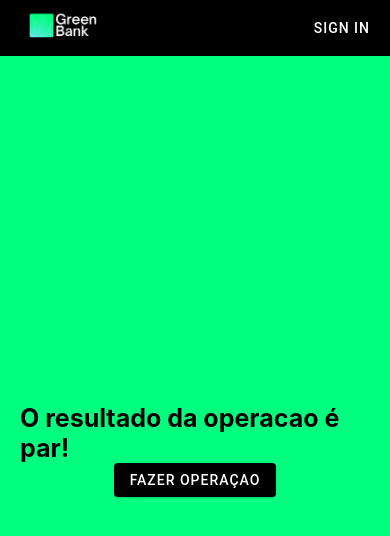
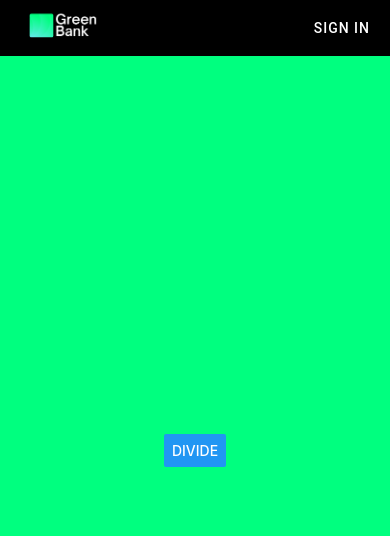
Before and after one commit to CibeleMartins/reactNativePractice, a React Native app: screen / in a window 390 px wide. Shown: the top 536 px of the page. Built offline with nearby package versions, Linux system fonts and the light colour scheme.

Commit message:
🚧 feat: implemented conditional rendering 1

```diff
--- a/src/App.js
+++ b/src/App.js
@@ -28,6 +28,9 @@ import RCondicional from "./renderizacaoCondicional/RCondicional";
 import RCondicional1 from "./renderizacaoCondicional/RCondicional1";
 
 import RCondicional2 from "./renderizacaoCondicional/RCondicional2";
+import Usuario from './renderizacaoCondicional/Usuario';
+import Operacao from "./renderizacaoCondicional/Operacao";
+
 
 export default function App () {
 
@@ -45,9 +48,13 @@ export default function App () {
 
             {/* <Login/> */}
 
-            <RCondicional2
-            num1={3} num2={0}/>
+            {/* <RCondicional2
+            num1={3} num2={0}/> */}
 
+            {/* <Usuario
+            usuario={{nome: 'Josh', email: 'joshcallfmann@hotmail.com'}}/> */}
+
+            <Operacao num1={50} num2={2}/>
 
 
         </View>
--- /dev/null
+++ b/src/renderizacaoCondicional/If.js
@@ -0,0 +1,12 @@
+export default (props) => {
+
+    if (props.teste) {
+
+
+        return props.children
+
+    } else {
+
+        return false
+    }
+}
--- /dev/null
+++ b/src/renderizacaoCondicional/If2.js
@@ -0,0 +1,11 @@
+export default (props) => {
+
+    if (props.num == "pode dividir") {
+
+        return props.children
+
+    } else {
+
+        return false
+    }
+}
--- /dev/null
+++ b/src/renderizacaoCondicional/Operacao.js
@@ -0,0 +1,38 @@
+import React, {useState} from 'react';
+
+import { Text, Button } from 'react-native';
+
+import If2 from './If2';
+
+
+export default ({num1, num2})=> {
+
+
+    const [divisao, setDivisao] = useState()
+
+
+    function divide() {
+
+        return setDivisao(num1 / num2)
+    }
+
+
+return (
+
+
+         <If2 num="pode dividir">
+
+            <Text>{divisao}</Text>
+            <Button
+            title='Divide'
+            onPress={divide}
+            />
+
+
+         </If2>
+
+)
+
+
+
+}
--- /dev/null
+++ b/src/renderizacaoCondicional/Usuario.js
@@ -0,0 +1,29 @@
+import React from 'react';
+
+import Text from '../components/Text';
+
+import If from './If'
+
+
+export default ({usuario = {}})=> {
+
+
+
+return (
+
+
+         <If teste={true}>
+
+            <Text
+            text="Usuário logado"/>
+
+            <Text
+            text={`Nome: ${usuario.nome} Email: ${usuario.email}`}/>
+
+         </If>
+
+)
+
+
+
+}
```
